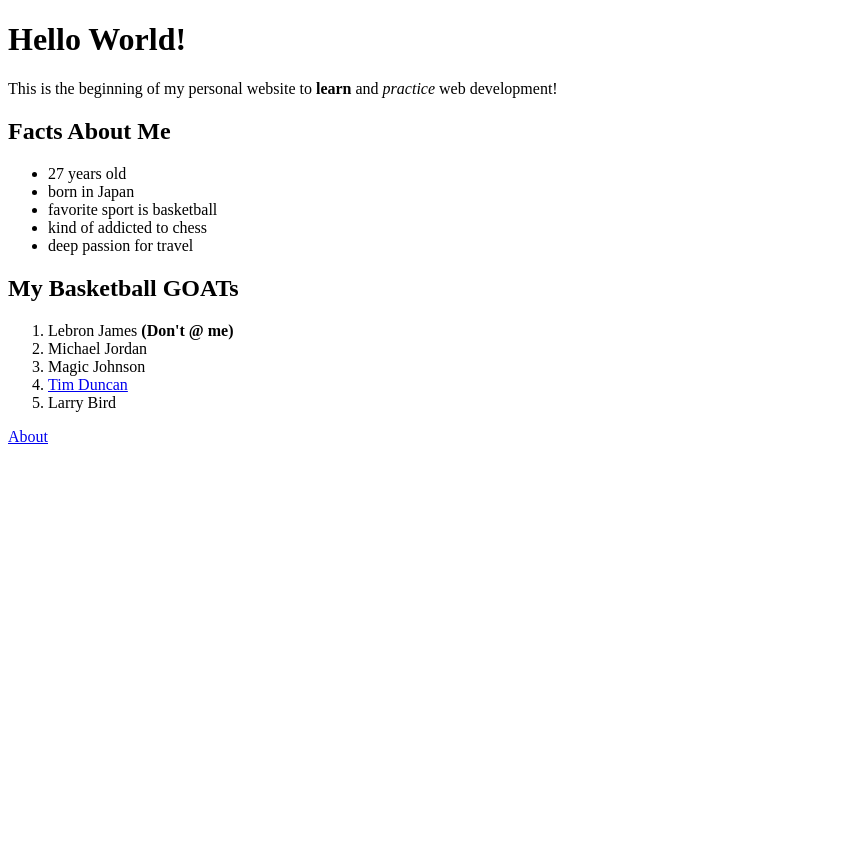
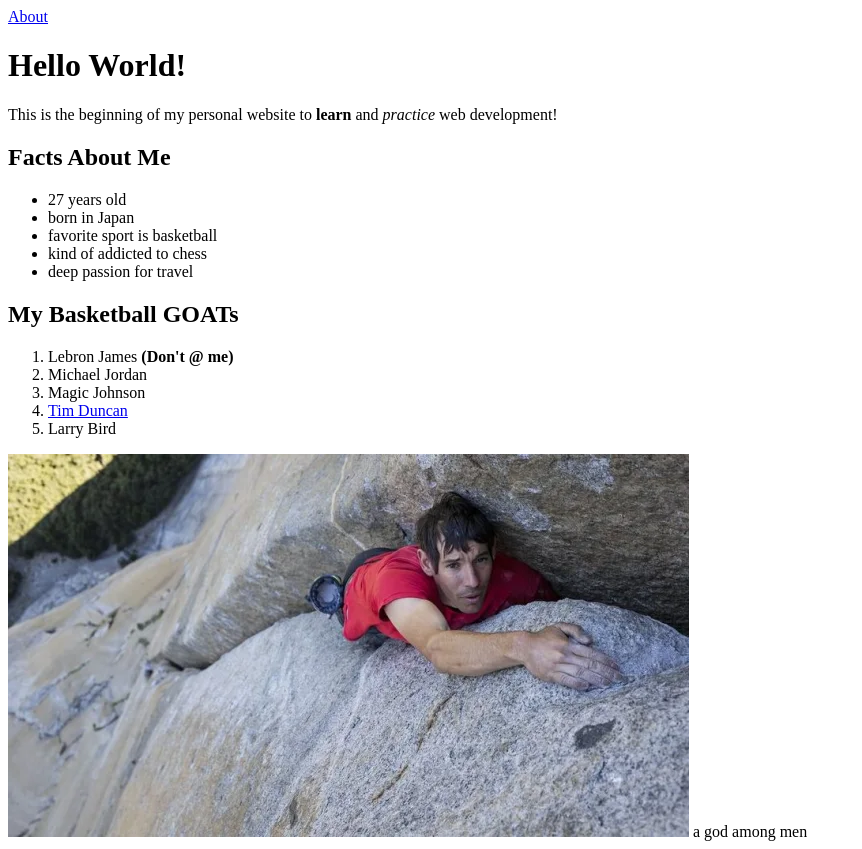
Before and after one commit to cyrusolinger/cyrusolinger.com, a plain HTML site: page live/index.html in a window 1280 px wide. Shown: the whole page, without its empty margins (0-862 px from the left). Before the commit the page ends 800 px from the top, so only its background shows below. Drawn offline with Linux system fonts and the light colour scheme.

Commit message:
Add images and pages folder
Modified file structure to include an images folder to store images and a pages folder to store additonal html pages beyond index.html.

```diff
--- a/live/index.html
+++ b/live/index.html
@@ -7,10 +7,13 @@
 </head>
 
 <body>
+    <!-- relative link -->
+    <a href="pages/about.html">About</a>
     <h1>Hello World!</h1>
     <!-- IFKYK -->
     <p>This is the beginning of my personal website to <strong>learn</strong> and <em>practice</em> web development!</p>
     <h2>Facts About Me</h2>
+    <!-- unordered list -->
     <ul>
         <li>27 years old</li>
         <li>born in Japan</li>
@@ -19,15 +22,18 @@
         <li>deep passion for travel</li>
     </ul>
     <h2>My Basketball GOATs</h2>
+    <!-- ordered list -->
     <ol>
         <li>Lebron James <strong>(Don't @ me)</strong></li>
         <li>Michael Jordan</li>
         <li>Magic Johnson</li>
+        <!-- absolute link -->
         <li><a href="https://en.wikipedia.org/wiki/Tim_Duncan">Tim Duncan</a></li>
         <li>Larry Bird</li>
     </ol>
 
-    <a href="log.md">About</a>
+    <img src="./images/alex.webp" alt="Alex Honnold">
+    <caption>a god among men</caption>
 </body>
 
 </html>
```
Also changed, not shown: live/images/alex.webp (added), live/pages/about.html (renamed from live/about.html).
